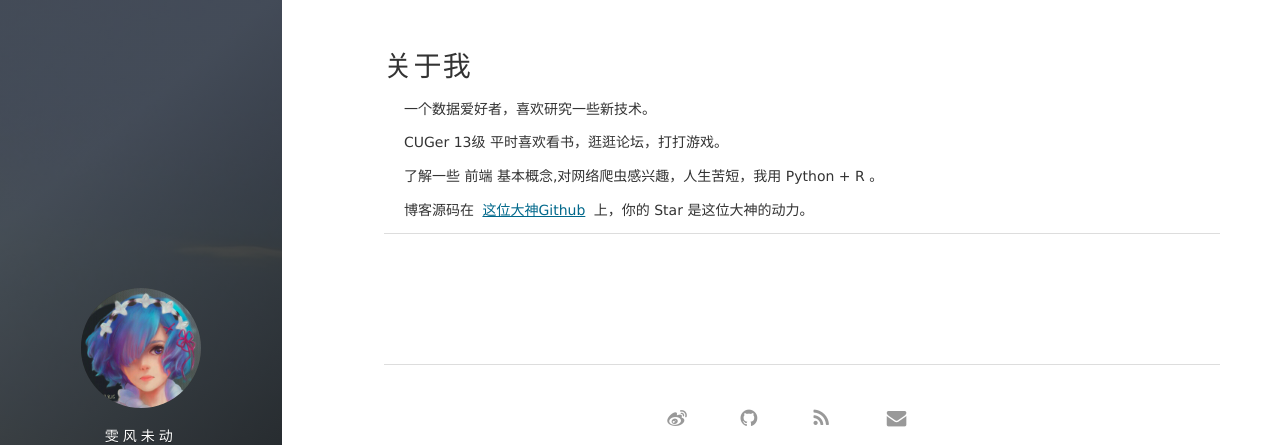
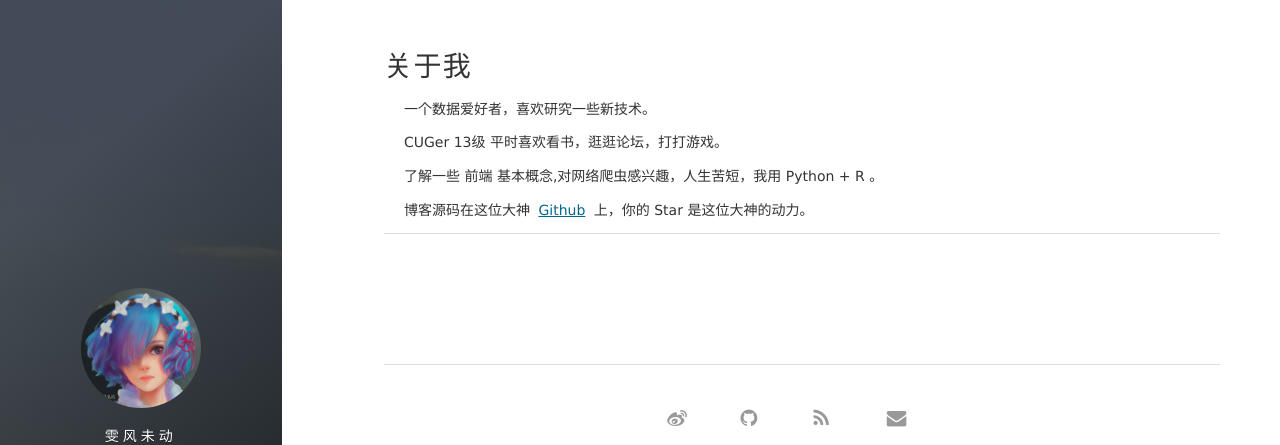
Before and after one commit to dawven/one, a Jekyll site: the page built from about.md, in a window 1280 px wide. Shown: the top 445 px of the page. Built offline with Jekyll 4.4.1, drawn with Linux system fonts in a browser that asks for light colours; nearby versions of some CDN libraries; comment, search, counter and statistics services are not loaded.

Commit message:
改个关于我

```diff
--- a/about.md
+++ b/about.md
@@ -15,6 +15,6 @@ CUGer 13级 平时喜欢看书，逛逛论坛，打打游戏。
 
 
 
-博客源码在 <a target="_blank" href='https://github.com/leopardpan/leopardpan.github.io/'>这位大神Github</a> 上，你的 Star 是这位大神的动力。
+博客源码在这位大神 <a target="_blank" href='https://github.com/leopardpan/leopardpan.github.io/'>Github</a> 上，你的 Star 是这位大神的动力。
 
 {% include comments.html %}
```
